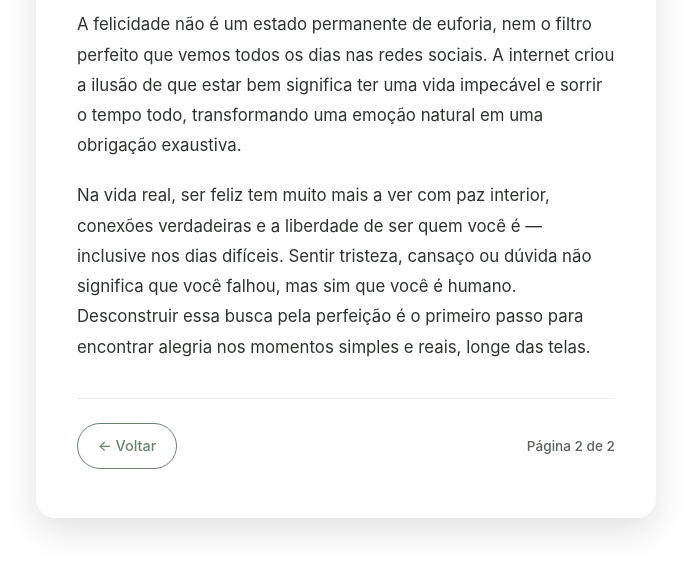
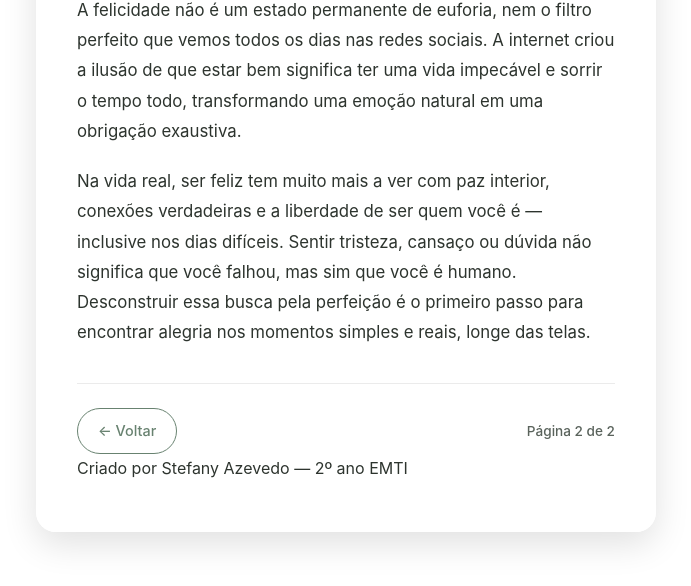
Before and after one commit to stefany9719473-dotcom/oque-felicidade, a plain HTML site: page pagina2.html in a window 1280 px wide. Shown: the part 214-800 px from the top of the page, without its empty margins (294-985 px from the left). Drawn offline with Linux system fonts and the light colour scheme.

Commit message:
Add footer with credits to pagina2.html

```diff
--- a/pagina2.html
+++ b/pagina2.html
@@ -132,6 +132,11 @@
             <a href="index.html" class="btn">&larr; Voltar</a>
             <span class="page-indicator">Página 2 de 2</span>
         </nav>
+
+        <footer class="credits">
+            Criado por Stefany Azevedo — 2º ano EMTI
+        </footer>
+
     </main>
 
 </body>
```
